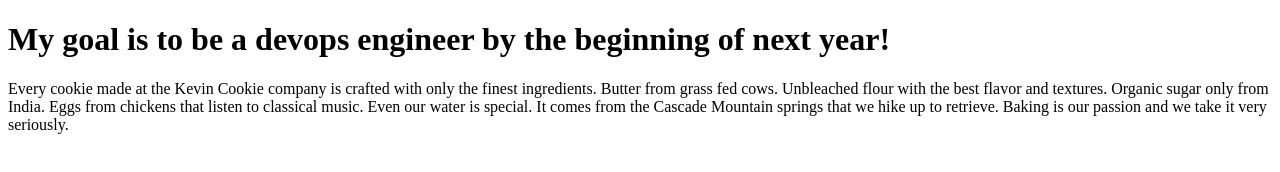
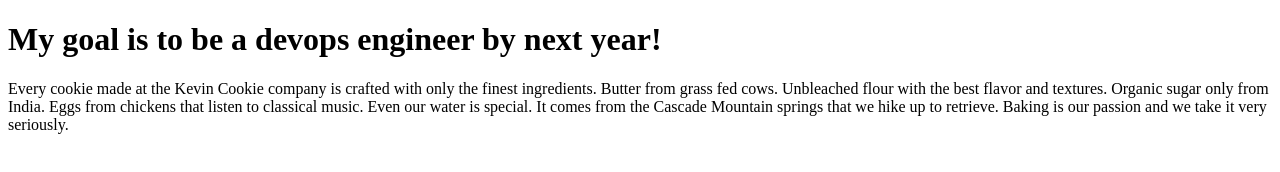
Before and after one commit to dedestephano/easydevops-project1, a plain HTML site: page index.htm in a window 1280 px wide. Drawn offline with Linux system fonts and the light colour scheme.

Commit message:
two files were updated

```diff
--- a/index.htm
+++ b/index.htm
@@ -2,7 +2,7 @@
 <html>
 <body>
 
-<h1>My goal is to be a devops engineer by the beginning of next year!</h1>
+<h1>My goal is to be a devops engineer by next year!</h1>
 <p>Every cookie made at the Kevin Cookie company is crafted with only the finest ingredients. Butter from grass fed cows. Unbleached flour with the best flavor and textures. Organic sugar only from India. Eggs from chickens that listen to classical music. Even our water is special. It comes from the Cascade Mountain springs that we hike up to retrieve. Baking is our passion and we take it very seriously.</p>
 
 </body>
```
Also changed, not shown: 1 other file.
